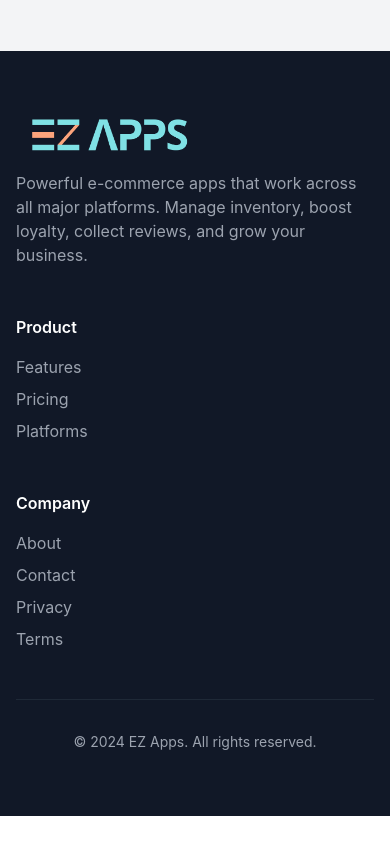
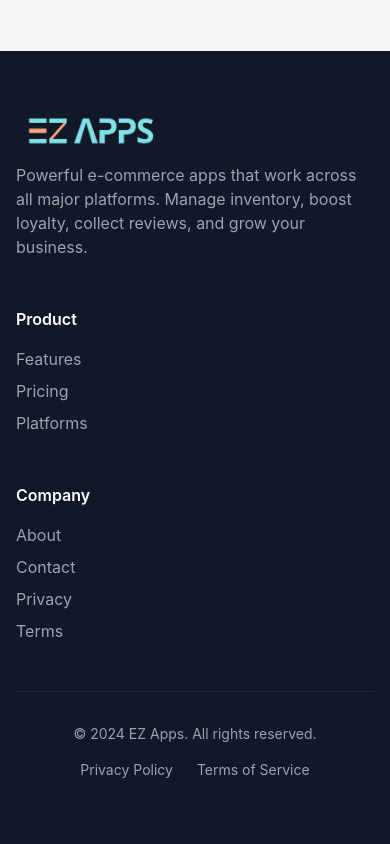
Before and after one commit to Sesarch/ezapps-saas, a Next.js app in the folder main-site/: page / in a window 390 px wide. Shown: the part 8499-9343 px from the top of the page. Before the commit the page ends 9315 px from the top, so only its background shows below. Built offline with nearby package versions, Linux system fonts and the light colour scheme.

Commit message:
Update Footer.tsx

```diff
--- a/main-site/src/components/Footer.tsx
+++ b/main-site/src/components/Footer.tsx
@@ -11,7 +11,7 @@ export default function Footer() {
               <img
                 src="/logo.png"
                 alt="EZ Apps"
-                className="h-10 w-auto object-contain"
+                className="h-8 w-auto object-contain"
               />
             </Link>
             <p className="text-gray-400 max-w-md">
@@ -23,9 +23,21 @@ export default function Footer() {
           <div>
             <h4 className="text-white font-semibold mb-4">Product</h4>
             <ul className="space-y-2">
-              <li><Link href="#features" className="text-gray-400 hover:text-turquoise transition-colors">Features</Link></li>
-              <li><Link href="#pricing" className="text-gray-400 hover:text-turquoise transition-colors">Pricing</Link></li>
-              <li><Link href="#platforms" className="text-gray-400 hover:text-turquoise transition-colors">Platforms</Link></li>
+              <li>
+                <Link href="/#features" className="text-gray-400 hover:text-teal-400 transition-colors">
+                  Features
+                </Link>
+              </li>
+              <li>
+                <Link href="/#pricing" className="text-gray-400 hover:text-teal-400 transition-colors">
+                  Pricing
+                </Link>
+              </li>
+              <li>
+                <Link href="/#platforms" className="text-gray-400 hover:text-teal-400 transition-colors">
+                  Platforms
+                </Link>
+              </li>
             </ul>
           </div>
 
@@ -33,19 +45,43 @@ export default function Footer() {
           <div>
             <h4 className="text-white font-semibold mb-4">Company</h4>
             <ul className="space-y-2">
-              <li><Link href="/about" className="text-gray-400 hover:text-turquoise transition-colors">About</Link></li>
-              <li><Link href="/contact" className="text-gray-400 hover:text-turquoise transition-colors">Contact</Link></li>
-              <li><Link href="/privacy" className="text-gray-400 hover:text-turquoise transition-colors">Privacy</Link></li>
-              <li><Link href="/terms" className="text-gray-400 hover:text-turquoise transition-colors">Terms</Link></li>
+              <li>
+                <Link href="/about" className="text-gray-400 hover:text-teal-400 transition-colors">
+                  About
+                </Link>
+              </li>
+              <li>
+                <Link href="/contact" className="text-gray-400 hover:text-teal-400 transition-colors">
+                  Contact
+                </Link>
+              </li>
+              <li>
+                <Link href="/privacy" className="text-gray-400 hover:text-teal-400 transition-colors">
+                  Privacy
+                </Link>
+              </li>
+              <li>
+                <Link href="/terms" className="text-gray-400 hover:text-teal-400 transition-colors">
+                  Terms
+                </Link>
+              </li>
             </ul>
           </div>
         </div>
 
         {/* Bottom Bar */}
-        <div className="border-t border-gray-800 pt-8 text-center">
+        <div className="border-t border-gray-800 pt-8 flex flex-col md:flex-row justify-between items-center">
           <p className="text-gray-400 text-sm">
             © 2024 EZ Apps. All rights reserved.
           </p>
+          <div className="flex space-x-6 mt-4 md:mt-0">
+            <Link href="/privacy" className="text-gray-400 hover:text-teal-400 text-sm transition-colors">
+              Privacy Policy
+            </Link>
+            <Link href="/terms" className="text-gray-400 hover:text-teal-400 text-sm transition-colors">
+              Terms of Service
+            </Link>
+          </div>
         </div>
       </div>
     </footer>
```
